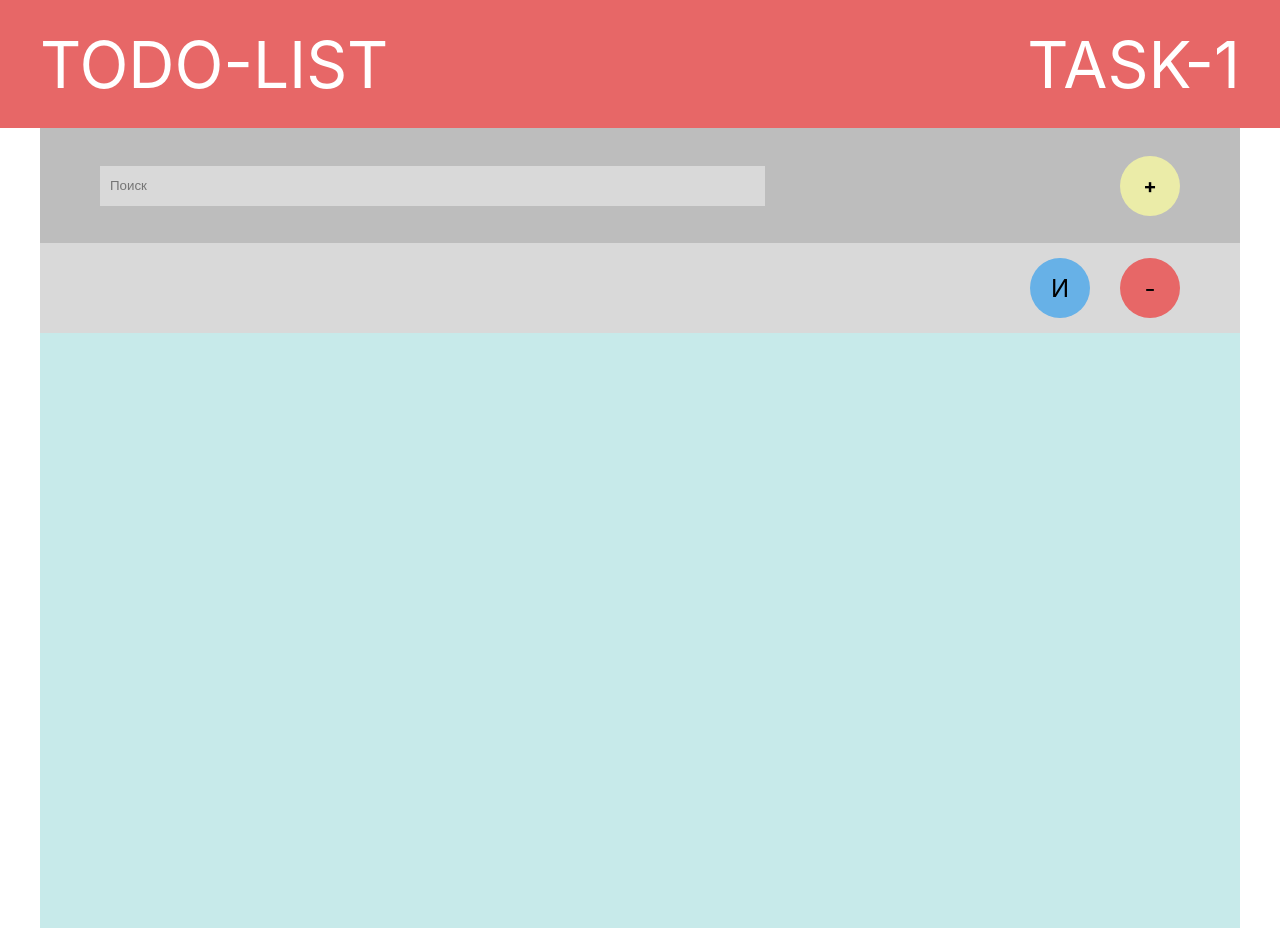
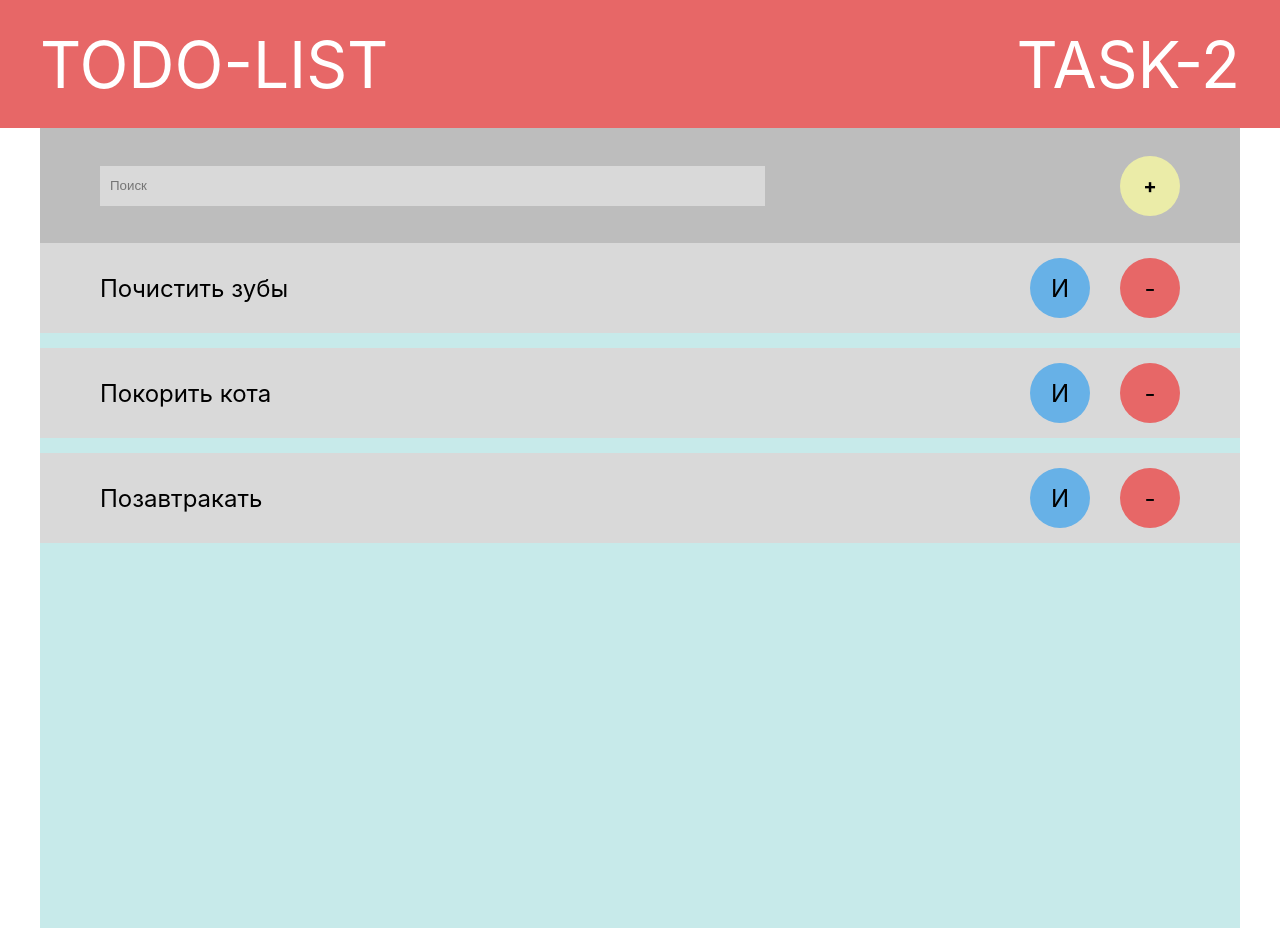
Before and after one commit to AAkismetKLASNI/react-test, a React (Create React App) app: page / in a window 1280 px wide. Built offline with nearby package versions, Linux system fonts and the light colour scheme; no server answers; data requests are answered from the project's data file.

Commit message:
create todo-list-task-2

```diff
--- /dev/null
+++ b/db.json
@@ -0,0 +1,19 @@
+{
+	"todos": [
+		{
+			"id": "1",
+			"title": "Почистить зубы",
+			"compited": false
+		},
+		{
+			"id": "2",
+			"title": "Покорить кота",
+			"compited": false
+		},
+		{
+			"id": "3",
+			"title": "Позавтракать",
+			"compited": false
+		}
+	]
+}
--- a/package.json
+++ b/package.json
@@ -9,6 +9,7 @@
 		"eslint-config-prettier": "^9.1.0",
 		"eslint-plugin": "^1.0.1",
 		"eslint-plugin-prettier": "^5.0.1",
+		"json-server": "^1.0.0-alpha.23",
 		"prettier": "^3.2.4",
 		"react": "^18.2.0",
 		"react-dom": "^18.2.0",
--- a/src/components/Header/Header.jsx
+++ b/src/components/Header/Header.jsx
@@ -7,7 +7,7 @@ export const Header = () => {
 				<div className={styles.Container}>
 					<div className={styles.Wrapper}>
 						<p>TODO-LIST</p>
-						<p>TASK-1</p>
+						<p>TASK-2</p>
 					</div>
 				</div>
 			</header>
--- a/src/components/Todo-list/Todo-list-Container.jsx
+++ b/src/components/Todo-list/Todo-list-Container.jsx
@@ -5,12 +5,13 @@ export const TodoListContainer = () => {
 	const [todo, setTodo] = useState([]);
 
 	useEffect(() => {
-		fetch('https://jsonplaceholder.typicode.com/todos/1')
+		fetch('http://localhost:3005/todos')
 			.then((rawResponse) => rawResponse.json())
 			.then((loadedData) => {
+				console.log(loadedData);
 				setTodo(loadedData);
 			});
 	}, []);
 
-	return <TodoListLayout {...todo} />;
+	return <TodoListLayout todo={todo} />;
 };
--- a/src/components/Todo-list/Todo-list-Layout.jsx
+++ b/src/components/Todo-list/Todo-list-Layout.jsx
@@ -1,19 +1,14 @@
 import styles from './Todo-list.module.css';
+import { TodoItem } from '../index';
 
-export const TodoListLayout = ({ id, title }) => {
+export const TodoListLayout = ({ todo }) => {
 	return (
 		<>
-			<div className={styles.ContainerTodos}>
-				<div className={styles.TodoItem}>
-					<div className={styles.ContainerMini}>
-						<div key={id}>{title}</div>
-						<div className={styles.ContainerOperation}>
-							<span className={styles.EditTodo}>И</span>
-							<span className={styles.DeleteTodo}>-</span>
-						</div>
-					</div>
-				</div>
-			</div>
+			<ul className={styles.ContainerTodos}>
+				{todo.map(({ id, title }) => (
+					<TodoItem id={id} title={title} />
+				))}
+			</ul>
 		</>
 	);
 };
--- a/src/components/Todo-list/Todo-list.module.css
+++ b/src/components/Todo-list/Todo-list.module.css
@@ -3,45 +3,3 @@
 	flex-direction: column;
 	gap: 15px;
 }
-
-.TodoItem {
-	background-color: #d9d9d9;
-	padding: 15px;
-	font-size: 24px;
-}
-
-.ContainerMini {
-	width: 1100px;
-	margin: 0 auto;
-	display: flex;
-	justify-content: space-between;
-	align-items: center;
-	padding: 0 10px;
-	gap: 10px;
-}
-
-.ContainerOperation {
-	display: flex;
-	gap: 30px;
-}
-
-.EditTodo,
-.DeleteTodo {
-	width: 60px;
-	height: 60px;
-	border-radius: 50%;
-	display: flex;
-	align-items: center;
-	justify-content: center;
-	background-color: #e76767;
-	cursor: pointer;
-}
-
-.EditTodo {
-	background-color: #67b1e7;
-}
-
-.EditTodo:hover,
-.DeleteTodo:hover {
-	opacity: 0.8;
-}
--- /dev/null
+++ b/src/components/Todo/Todo-Item.module.css
@@ -0,0 +1,41 @@
+.TodoItem {
+	background-color: #d9d9d9;
+	padding: 15px;
+	font-size: 24px;
+}
+
+.ContainerMini {
+	width: 1100px;
+	margin: 0 auto;
+	display: flex;
+	justify-content: space-between;
+	align-items: center;
+	padding: 0 10px;
+	gap: 10px;
+}
+
+.ContainerOperation {
+	display: flex;
+	gap: 30px;
+}
+
+.EditTodo,
+.DeleteTodo {
+	width: 60px;
+	height: 60px;
+	border-radius: 50%;
+	display: flex;
+	align-items: center;
+	justify-content: center;
+	background-color: #e76767;
+	cursor: pointer;
+}
+
+.EditTodo {
+	background-color: #67b1e7;
+}
+
+.EditTodo:hover,
+.DeleteTodo:hover {
+	opacity: 0.8;
+}
--- /dev/null
+++ b/src/components/Todo/Todo.jsx
@@ -0,0 +1,15 @@
+import styles from './Todo-Item.module.css';
+
+export const TodoItem = ({ id, title }) => {
+	return (
+		<li className={styles.TodoItem}>
+			<div className={styles.ContainerMini}>
+				<div key={id}>{title}</div>
+				<div className={styles.ContainerOperation}>
+					<span className={styles.EditTodo}>И</span>
+					<span className={styles.DeleteTodo}>-</span>
+				</div>
+			</div>
+		</li>
+	);
+};
--- a/src/components/index.js
+++ b/src/components/index.js
@@ -1,3 +1,4 @@
 export { TodoListContainer } from './Todo-list/Todo-list-Container.jsx';
 export { Header } from './Header/Header';
 export { Main } from './Main/Main';
+export { TodoItem } from './Todo/Todo';
--- a/src/index.css
+++ b/src/index.css
@@ -17,3 +17,8 @@ code {
 	font-family: source-code-pro, Menlo, Monaco, Consolas, 'Courier New',
 		monospace;
 }
+
+ul,
+ol {
+	list-style: none;
+}
```
Also changed, not shown: 1 other file (tests, documents, lock files or other folders).
